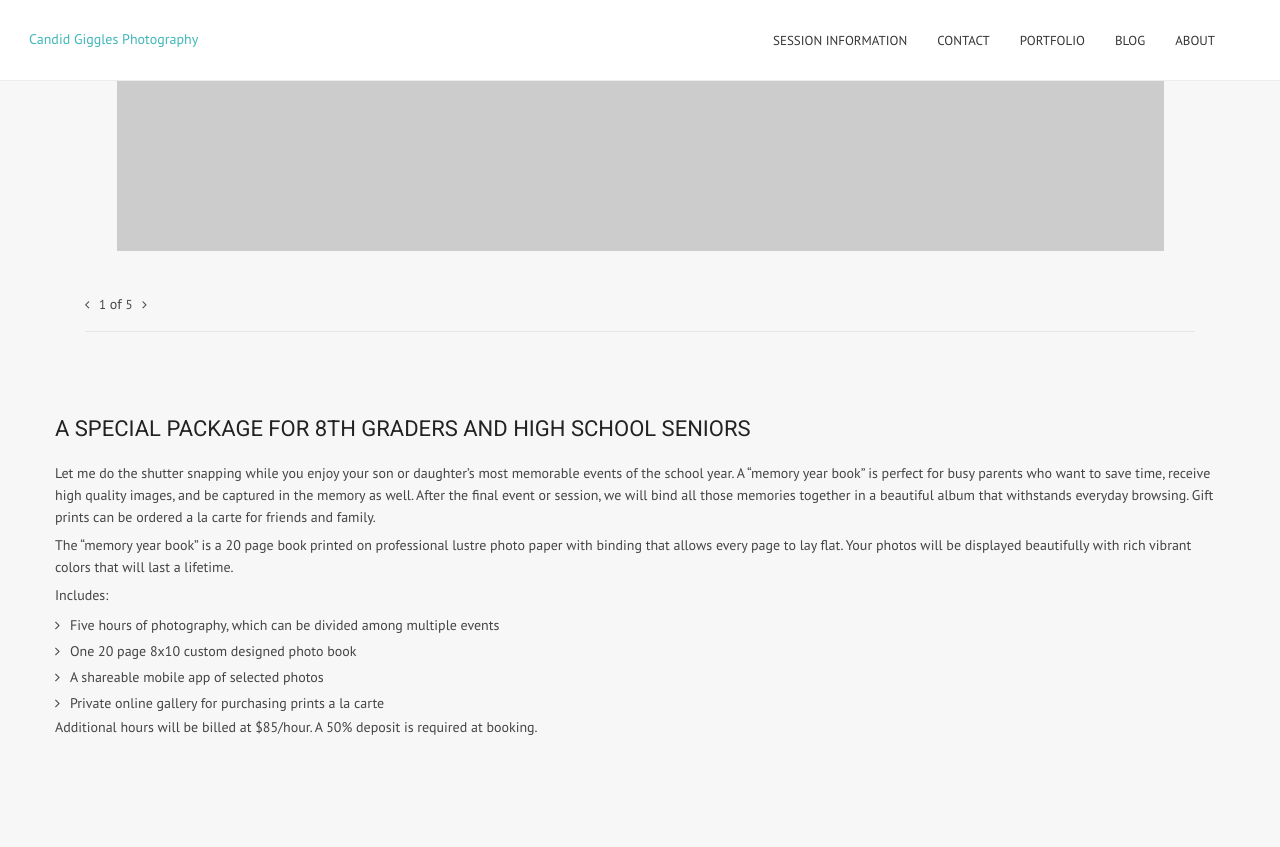
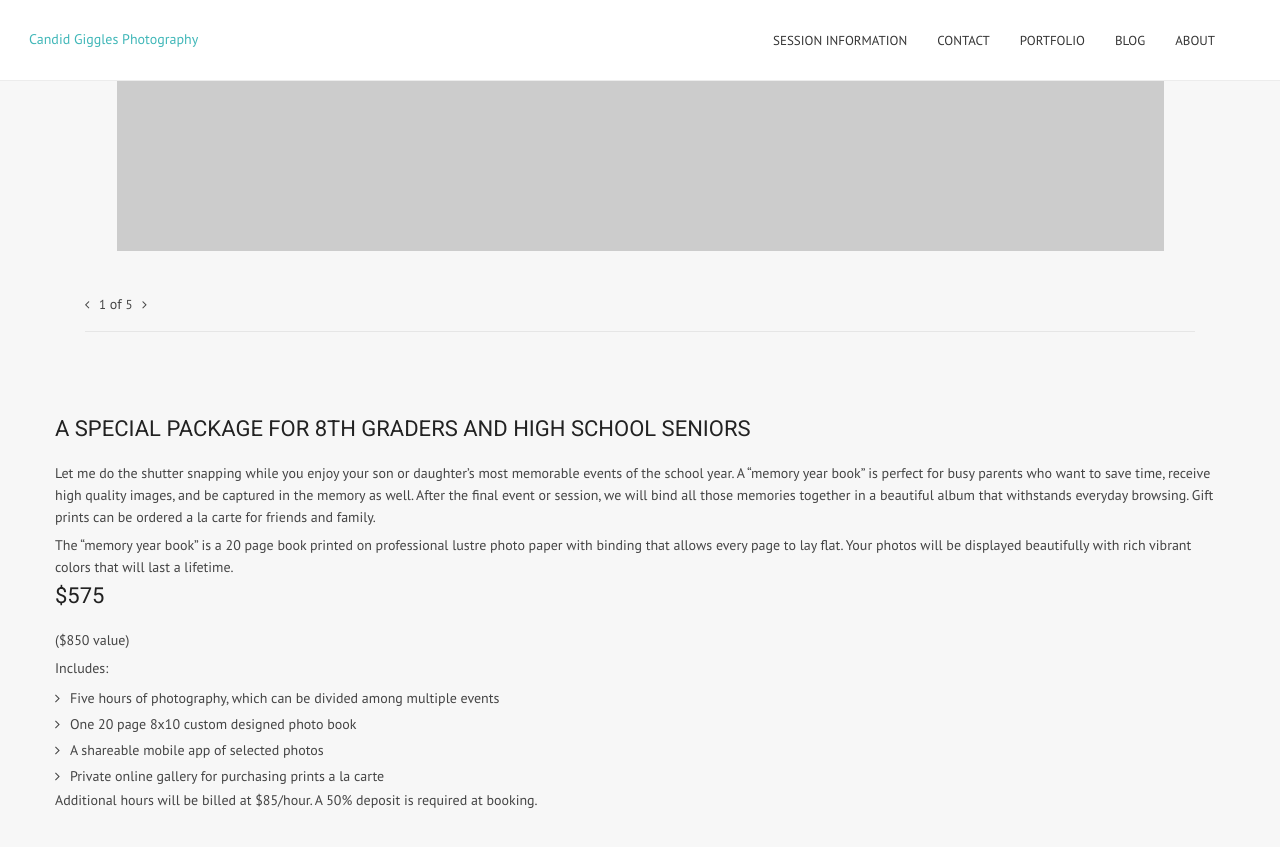
Before and after one commit to candidgiggles/kmitchellphoto.github.io, a Jekyll site: the page built from memory-year-book/index.md, in a window 1280 px wide and 900 px high, scrolled down 528 px. Shown: the top 847 px of the window. Built offline with Jekyll 4.4.1, drawn with Linux system fonts in a browser that asks for light colours.

Commit message:
Updated index.md

```diff
--- a/memory-year-book/index.md
+++ b/memory-year-book/index.md
@@ -21,11 +21,13 @@ Let me do the shutter snapping while you enjoy your son or daughter’s most mem
 
 The “memory year book” is a 20 page book printed on professional lustre photo paper with binding that allows every page to lay flat. Your photos will be displayed beautifully with rich vibrant colors that will last a lifetime.
 
+##  $575
+($850 value)
+
 Includes:
 - Five hours of photography, which can be divided among multiple events
 - One 20 page 8x10 custom designed photo book
 - A shareable mobile app of selected photos
 - Private online gallery for purchasing prints a la carte
 
-Additional hours will be billed at $85/hour.
-A 50% deposit is required at booking.
+Additional hours will be billed at $85/hour. A 50% deposit is required at booking.
```
